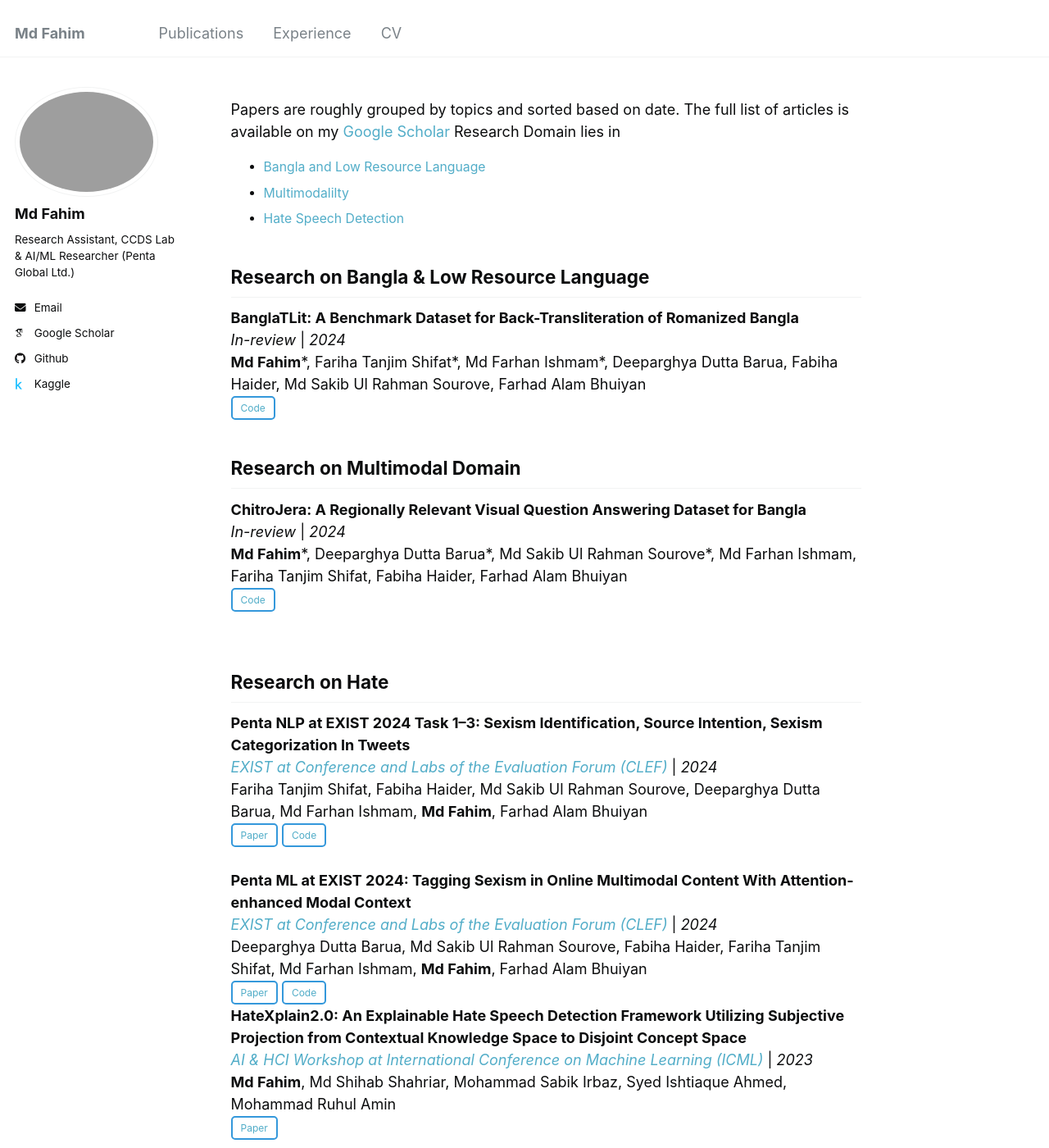
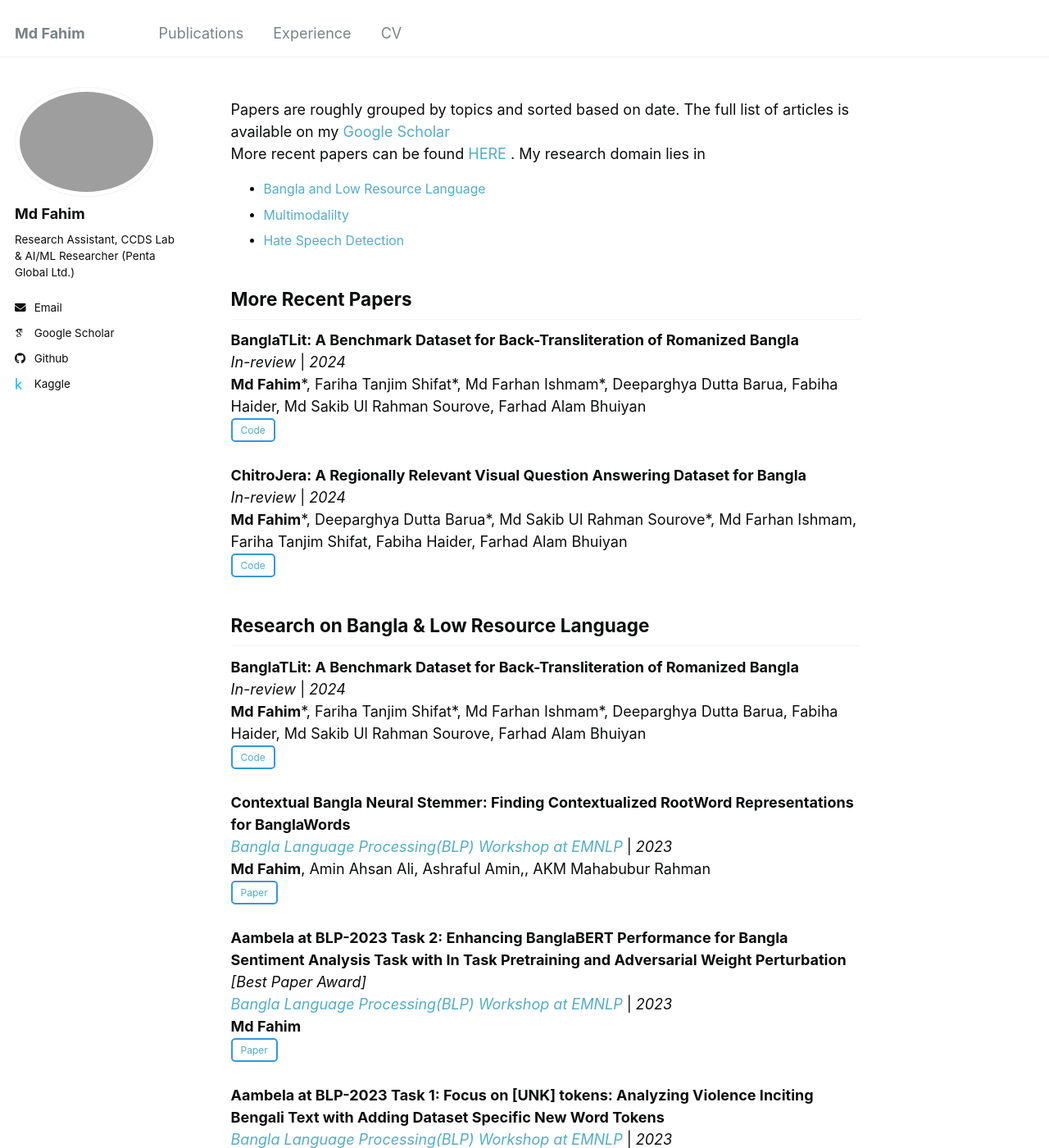
Before and after one commit to md-fahim/md-fahim.github.io, a Jekyll site: the page built from _pages/publications.html, in a window 1280 px wide and 1400 px high. Shown: the whole window at 82% size. Built offline with Jekyll 4.4.1, drawn with Linux system fonts in a browser that asks for light colours; some web fonts are replaced; some of the changed text lies outside the part shown.

Commit message:
more papers added

```diff
--- a/_pages/publications.html
+++ b/_pages/publications.html
@@ -31,13 +31,33 @@ author_profile: true
 </head>
 Papers are roughly grouped by topics and sorted based on date.
 The full list of articles is available on my <a href="https://scholar.google.com/citations?user=fIQFVoUAAAAJ&hl=en">Google Scholar</a>
-
-Research Domain lies in
+<br>
+More recent papers can be found <a href="#recent">HERE </a>. My research domain lies in
 <ul>
     <li><a href="#bangla">Bangla and Low Resource Language </a></li>
     <li><a href="#multimodal">Multimodalilty </a></li>
     <li><a href="#hate">Hate Speech Detection </a></li>
   </ul>
+
+
+<!-- Recent -->
+
+<h2 id="recent" class="section-title">More Recent Papers</h2>
+<div class="section-item">
+    <strong>BanglaTLit: A Benchmark Dataset for Back-Transliteration of Romanized Bangla</strong><br>
+    <em>In-review</em> | <em>2024</em><br>
+    <strong>Md Fahim</strong>*, Fariha Tanjim Shifat*, Md Farhan Ishmam*, Deeparghya Dutta Barua, Fabiha Haider, Md Sakib Ul Rahman Sourove, Farhad Alam Bhuiyan<br>
+    <button class="transparent-button" onclick="window.location.href='https://github.com/farhanishmam/BanglaTLit'"><a href="https://github.com/farhanishmam/BanglaTLit">Code</a></button>
+</div>
+<br>
+<div class="section-item">
+    <strong>ChitroJera: A Regionally Relevant Visual Question Answering Dataset for Bangla</strong><br>
+    <em>In-review</em> | <em>2024</em><br>
+    <strong>Md Fahim</strong>*, Deeparghya Dutta Barua*, Md Sakib Ul Rahman Sourove*, Md Farhan Ishmam, Fariha Tanjim Shifat, Fabiha Haider, Farhad Alam Bhuiyan<br>
+    <button class="transparent-button" onclick="window.location.href='https://github.com/farhanishmam/ChitroJera'"><a href="https://github.com/farhanishmam/ChitroJera">Code</a></button>
+</div>
+
+<!-- Bangla and Low Resource -->
 
 <h2 id="bangla" class="section-title">Research on Bangla & Low Resource Language</h2>
 
@@ -47,6 +67,46 @@ Research Domain lies in
     <strong>Md Fahim</strong>*, Fariha Tanjim Shifat*, Md Farhan Ishmam*, Deeparghya Dutta Barua, Fabiha Haider, Md Sakib Ul Rahman Sourove, Farhad Alam Bhuiyan<br>
     <button class="transparent-button" onclick="window.location.href='https://github.com/farhanishmam/BanglaTLit'"><a href="https://github.com/farhanishmam/BanglaTLit">Code</a></button>
 </div>
+<br>
+<div class="section-item">
+    <strong>Contextual Bangla Neural Stemmer: Finding Contextualized RootWord Representations for BanglaWords</strong><br>
+    <em><a href="https://blp-workshop.github.io/">Bangla Language Processing(BLP) Workshop at EMNLP</a></em> | <em> 2023</em><br>
+    <strong>Md Fahim</strong>, Amin Ahsan Ali, Ashraful Amin,, AKM Mahabubur Rahman<br>
+    <button class="transparent-button" onclick="window.location.href='https://aclanthology.org/2023.banglalp-1.11.pdf'"><a href="https://aclanthology.org/2023.banglalp-1.11.pdf">Paper</a></button>
+</div>
+<br>
+<div class="section-item">
+    <strong>Aambela at BLP-2023 Task 2: Enhancing BanglaBERT Performance for Bangla Sentiment Analysis Task with In Task Pretraining and Adversarial
+        Weight Perturbation</strong> <em>[Best Paper Award]</em><br>
+    <em><a href="https://blp-workshop.github.io/">Bangla Language Processing(BLP) Workshop at EMNLP</a></em> | <em> 2023</em><br>
+    <strong>Md Fahim</strong><br>
+    <button class="transparent-button" onclick="window.location.href='https://aclanthology.org/2023.banglalp-1.42.pdf'"><a href="https://aclanthology.org/2023.banglalp-1.42.pdf">Paper</a></button>
+</div>
+<br>
+<div class="section-item">
+    <strong>Aambela at BLP-2023 Task 1: Focus on [UNK] tokens: Analyzing Violence
+        Inciting Bengali Text with Adding Dataset Specific New Word Tokens</strong> <br>
+    <em><a href="https://blp-workshop.github.io/">Bangla Language Processing(BLP) Workshop at EMNLP</a></em> | <em> 2023</em><br>
+    <strong>Md Fahim</strong><br>
+    <button class="transparent-button" onclick="window.location.href='https://aclanthology.org/2023.banglalp-1.24.pdf'"><a href="https://aclanthology.org/2023.banglalp-1.24.pdf">Paper</a></button>
+</div>
+<br>
+<div class="section-item">
+    <strong>Investigating the Effectiveness of Graph-based Algorithm for Bangla Text Classification</strong><br>
+    <em><a href="https://blp-workshop.github.io/">Bangla Language Processing(BLP) Workshop at EMNLP</a></em> | <em> 2023</em><br>
+    Dehan Noor, <strong>Md Fahim</strong>, Amin Ahsan Ali, Ashraful Amin,, AKM Mahabubur Rahman<br>
+    <button class="transparent-button" onclick="window.location.href='https://aclanthology.org/2023.banglalp-1.12.pdf'"><a href="https://aclanthology.org/2023.banglalp-1.12.pdf">Paper</a></button>
+</div>
+<br>
+<div class="section-item">
+    <strong>BaTEClaCor: A Novel Dataset for Bangla Text Error Classification and Correction</strong><br>
+    <em><a href="https://blp-workshop.github.io/">Bangla Language Processing(BLP) Workshop at EMNLP</a></em> | <em> 2023</em><br>
+    Nabilah Tabassum Oshin*, Syed Mohaiminul Hoque*, <strong>Md Fahim</strong>, Amin Ahsan Ali, Ashraful Amin,, AKM Mahabubur Rahman<br>
+    <button class="transparent-button" onclick="window.location.href='https://aclanthology.org/2023.banglalp-1.14.pdf'"><a href="https://aclanthology.org/2023.banglalp-1.14.pdf">Paper</a></button>
+</div>
+
+
+<!-- Multimodal -->
 
 <h2 id="multimodal" class="section-title"> Research on Multimodal Domain</h2>
 
@@ -58,6 +118,8 @@ Research Domain lies in
 </div>
 <br>
 
+
+<!-- Hatespeech -->
 
 <h2 id="hate" class="section-title">Research on Hate </h2>
 
@@ -76,11 +138,25 @@ Research Domain lies in
     <button class="transparent-button" onclick="window.location.href='https://ceur-ws.org/Vol-3740/paper-90.pdf'"><a href="https://ceur-ws.org/Vol-3740/paper-90.pdf">Paper</a></button>
     <button class="transparent-button" onclick="window.location.href='https://github.com/farhanishmam/Penta-Exist-2024'"><a href="https://github.com/farhanishmam/Penta-Exist-2024">Code</a></button>
 </div>
-
+<br>
+<div class="section-item">
+    <strong>HateXplain Space Model: Fusing Robustness with Explainability in Hate Speech Analysis</strong><br>
+    <em><a href="https://neurips2023-enlsp.github.io/">Efficient Natural Language and Speech Processing Workshop at NeurIPS</a></em> | <em>2023</em><br>
+    <strong>Md Fahim</strong>, Md Shihab Shahriar, Mohammad Sabik Irbaz, Syed Ishtiaque Ahmed, Mohammad Ruhul Amin<br>
+    <button class="transparent-button" onclick="window.location.href='https://neurips2023-enlsp.github.io/papers/paper_91.pdf'"><a href="https://neurips2023-enlsp.github.io/papers/paper_91.pdf">Paper</a></button>
+</div>
+<br>
 <div class="section-item">
     <strong>HateXplain2.0: An Explainable Hate Speech Detection Framework Utilizing Subjective Projection from Contextual Knowledge Space to
         Disjoint Concept Space</strong><br>
-    <em><a href="https://sites.google.com/view/aihci">AI & HCI Workshop at International Conference on Machine Learning (ICML)</a></em> | <em>2023</em><br>
+    <em><a href="https://sites.google.com/view/aihci">AI & HCI Workshop at ICML</a></em> | <em>2023</em><br>
     <strong>Md Fahim</strong>, Md Shihab Shahriar, Mohammad Sabik Irbaz, Syed Ishtiaque Ahmed, Mohammad Ruhul Amin<br>
     <button class="transparent-button" onclick="window.location.href='https://github.com/helenavasc/AI_HCI_Workshop_ICML_2023/blob/b87ed234b42e8fecb5622fddea84d1e4f77c80fa/papers/hatexplain2_0_an_explainable_h.pdf'"><a href="https://github.com/helenavasc/AI_HCI_Workshop_ICML_2023/blob/b87ed234b42e8fecb5622fddea84d1e4f77c80fa/papers/hatexplain2_0_an_explainable_h.pdf">Paper</a></button>
 </div>
+<br>
+<div class="section-item">
+    <strong><em>EDAL:</em> Entropy based Dynamic Attention Loss for HateSpeech Classification</strong> <em>[ORAL]</em><br>
+    <em><a href="https://paclic2023.github.io/">Pacific Asia Conference on Language, Information and Computation (PACLIC)</a></em> | <em> 2023</em><br>
+    <strong>Md Fahim</strong>, Amin Ahsan Ali, Ashraful Amin,, AKM Mahabubur Rahman<br>
+    <button class="transparent-button" onclick="window.location.href='https://paclic2023.github.io/downloads/PACLIC_37/PACLIC_37_paper_137.pdf'"><a href="https://paclic2023.github.io/downloads/PACLIC_37/PACLIC_37_paper_137.pdf">Paper</a></button>
+</div>
```
